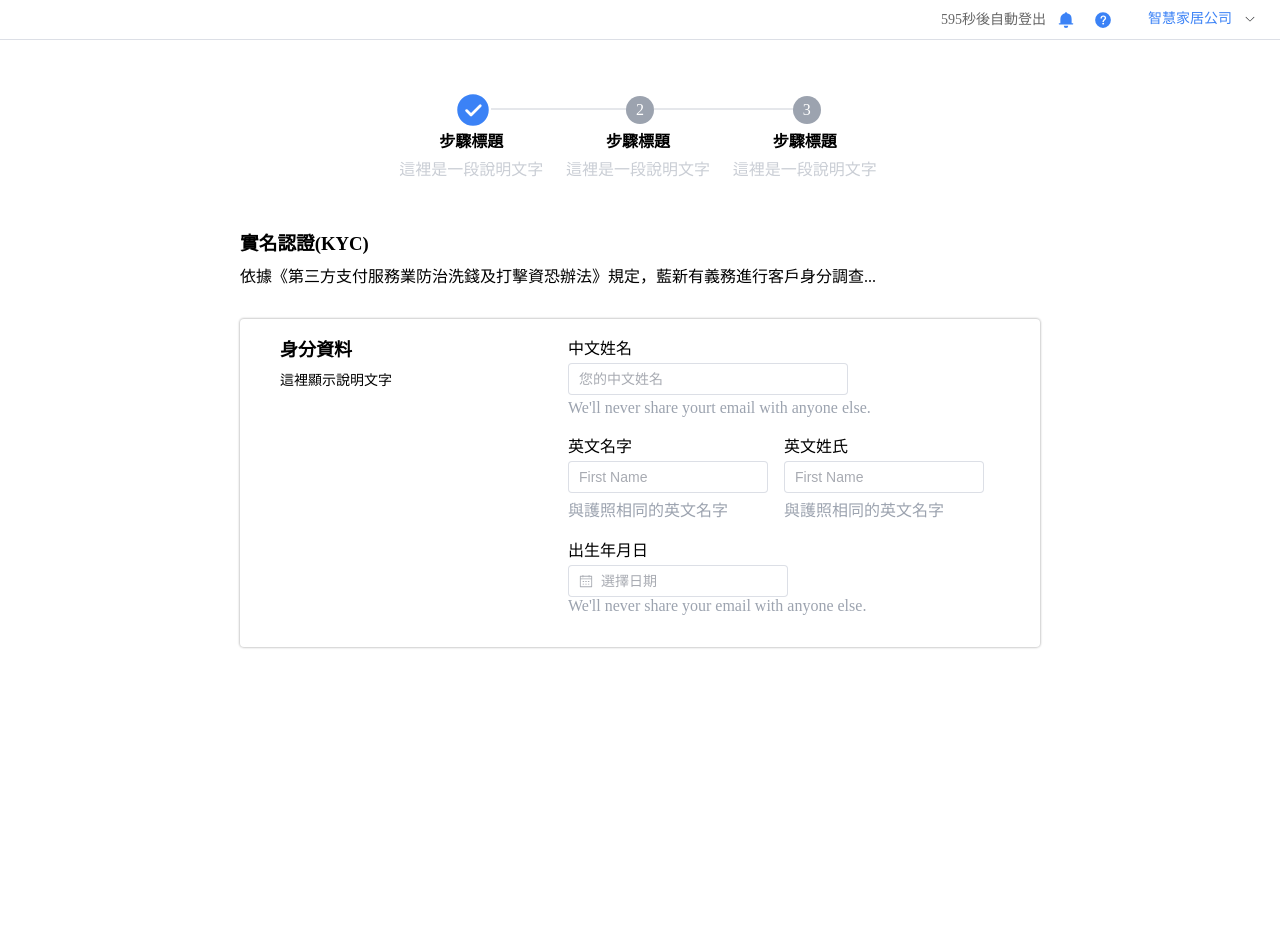
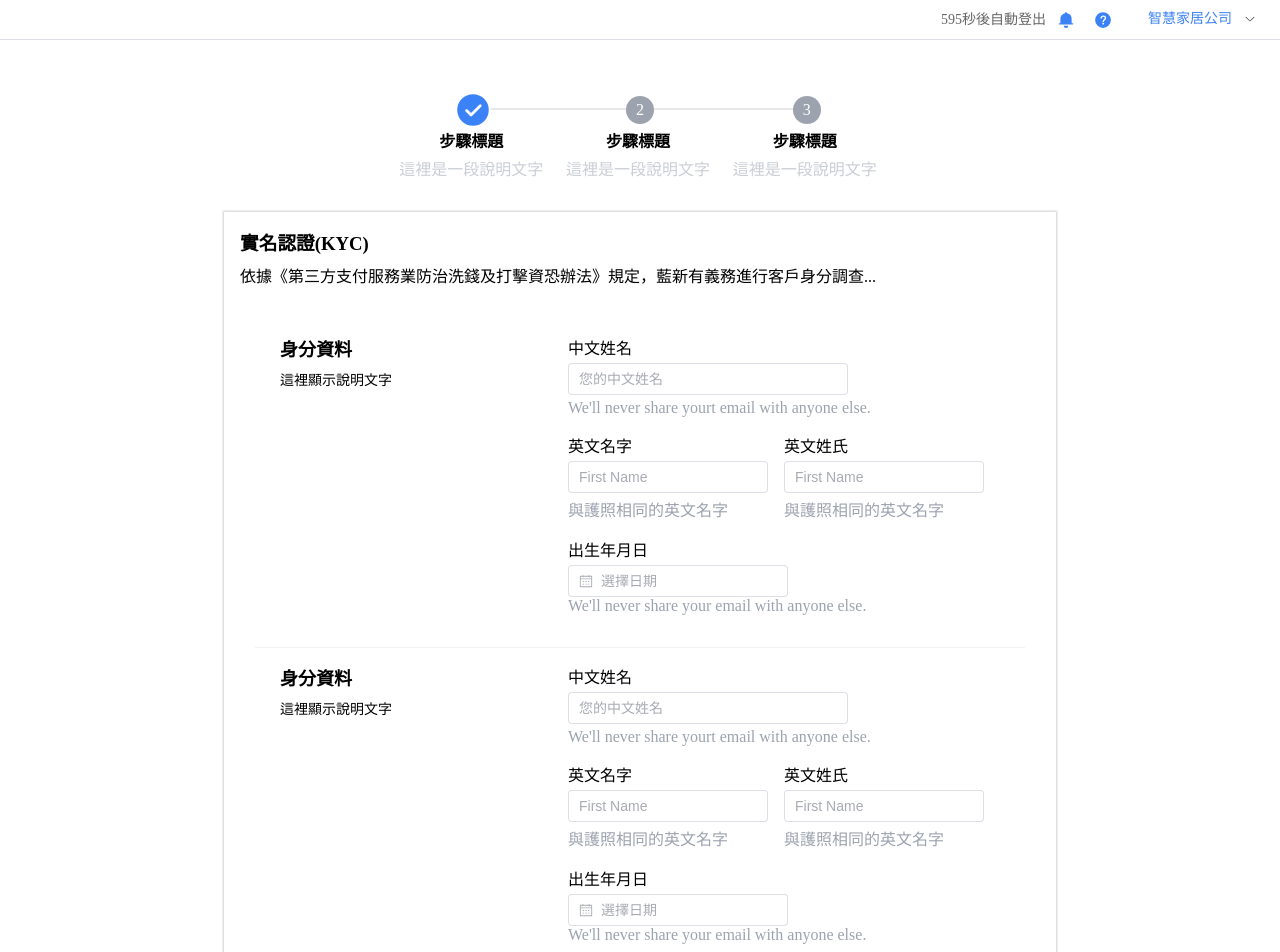
Before and after one commit to Gashapon-Team/site-frontend-vue-element-plus, a Vue app: page /handlers/KYCvarify in a window 1280 px wide. Shown: the top 952 px of the page. Built offline with nearby package versions, Linux system fonts and the light colour scheme.

Commit message:
feature: add full line component

```diff
--- /dev/null
+++ b/src/style/_component.scss
@@ -0,0 +1,10 @@
+.line {
+  width: calc(100% + 30px);
+  transform: translateX(-16px);
+  height: 1px;
+  background: $border_color;
+  &.line--full {
+    width: calc(100% - 30px);
+    transform: translateX(15px);
+  }
+}
--- a/src/style/_variable.scss
+++ b/src/style/_variable.scss
@@ -2,3 +2,4 @@ $text:#606266;
 $blue:#07229a;
 $mainBG: #3B82F6;
 $default_color_grey: #9ca3af;
+$border_color: #f0f1f1;
--- a/src/style/main.scss
+++ b/src/style/main.scss
@@ -1,5 +1,6 @@
 @import './variable';
 @import './utility.scss';
+@import './component';
 
 .el-tabs__item{
     font-weight:500 !important;
--- a/src/views/handlers/KYCvarify.vue
+++ b/src/views/handlers/KYCvarify.vue
@@ -11,7 +11,6 @@
             <p>這裡顯示說明文字</p>
           </div>
           <div class="content">
-
             <DefaultInput
               :label="'中文姓名'"
               :placeholder="'您的中文姓名'"
@@ -39,46 +38,88 @@
               :label="'出生年月日'"
               :placeholder="'選擇日期'"
               :tips="'We\'ll never share your email with anyone else.'"
-                  :classes="'input--sm'">
+              :classes="'input--sm'"
+            >
             </DatePickerInput>
+          </div>
+        </div>
 
+        <div class="line line--full"></div>
+
+        <div class="KYCvarify__section">
+          <div class="title">
+            <h4>身分資料</h4>
+            <p>這裡顯示說明文字</p>
+          </div>
+          <div class="content">
+            <DefaultInput
+              :label="'中文姓名'"
+              :placeholder="'您的中文姓名'"
+              :tips="'We\'ll never share yourt email with anyone else.'"
+              :classes="'input--md'"
+            ></DefaultInput>
+
+            <div class="d-flex">
+              <DefaultInput
+                :label="'英文名字'"
+                :placeholder="'First Name'"
+                :tips="'與護照相同的英文名字'"
+                :classes="'input--sm mr-4'"
+              ></DefaultInput>
+
+              <DefaultInput
+                :label="'英文姓氏'"
+                :placeholder="'First Name'"
+                :tips="'與護照相同的英文名字'"
+                :classes="'input--sm'"
+              ></DefaultInput>
+            </div>
+
+            <DatePickerInput
+              :label="'出生年月日'"
+              :placeholder="'選擇日期'"
+              :tips="'We\'ll never share your email with anyone else.'"
+              :classes="'input--sm'"
+            >
+            </DatePickerInput>
+          </div>
         </div>
 
       </div>
     </div>
   </div>
-
-  </div>
 </template>
 <script setup>
-import Progressbar from '../../components/progressbar/Progressbar.vue';
-import DefaultInput from '../../components/input/defaultInput.vue';
-import DatePickerInput from '../../components/input/datepickerInput.vue';
+import Progressbar from '../../components/progressbar/Progressbar.vue'
+import DefaultInput from '../../components/input/defaultInput.vue'
+import DatePickerInput from '../../components/input/datepickerInput.vue'
 import { defineComponent, ref } from 'vue'
 
 defineComponent({ Progressbar, DefaultInput, DatePickerInput })
-
 </script>
 <style lang="scss" scoped>
-.KYCvarify{
+@import '../../style/main.scss';
+.KYCvarify {
   padding: 16px;
   margin: 32px auto 0 auto;
   max-width: 800px;
   height: calc(100vh - 40px);
-  >h3{
+  box-shadow: 0px 0px 2px 1px rgba(0, 0, 0, 0.2);
+
+  > h3 {
     margin-bottom: 8px;
   }
-  p{
+  p {
     margin-bottom: 32px;
   }
-  &__eara{
+  &__eara {
     padding: 16px;
   }
-  &__section{
+  &__section {
     display: flex;
     flex-wrap: nowrap;
     padding: 16px 40px;
-    box-shadow: 0px 0px 2px 1px rgba(0, 0, 0, 0.2);
+    // box-shadow: 0px 0px 2px 1px rgba(0, 0, 0, 0.2);
     border-radius: 4px;
     .title {
       width: 40%;
@@ -94,9 +135,7 @@ defineComponent({ Progressbar, DefaultInput, DatePickerInput })
       width: 60%;
       display: flex;
       flex-direction: column;
-
     }
   }
 }
-
 </style>
--- a/src/views/varifyName.vue
+++ b/src/views/varifyName.vue
@@ -45,7 +45,7 @@ function startVarify(){
 </script>
 
 <style lang="scss" scope>
-$border_color: #f0f1f1;
+@import '../style/main.scss';
 #varify_name {
   padding: 16px;
   .varify_section {
```
Lines whose indentation alone changed are shown as unchanged.
